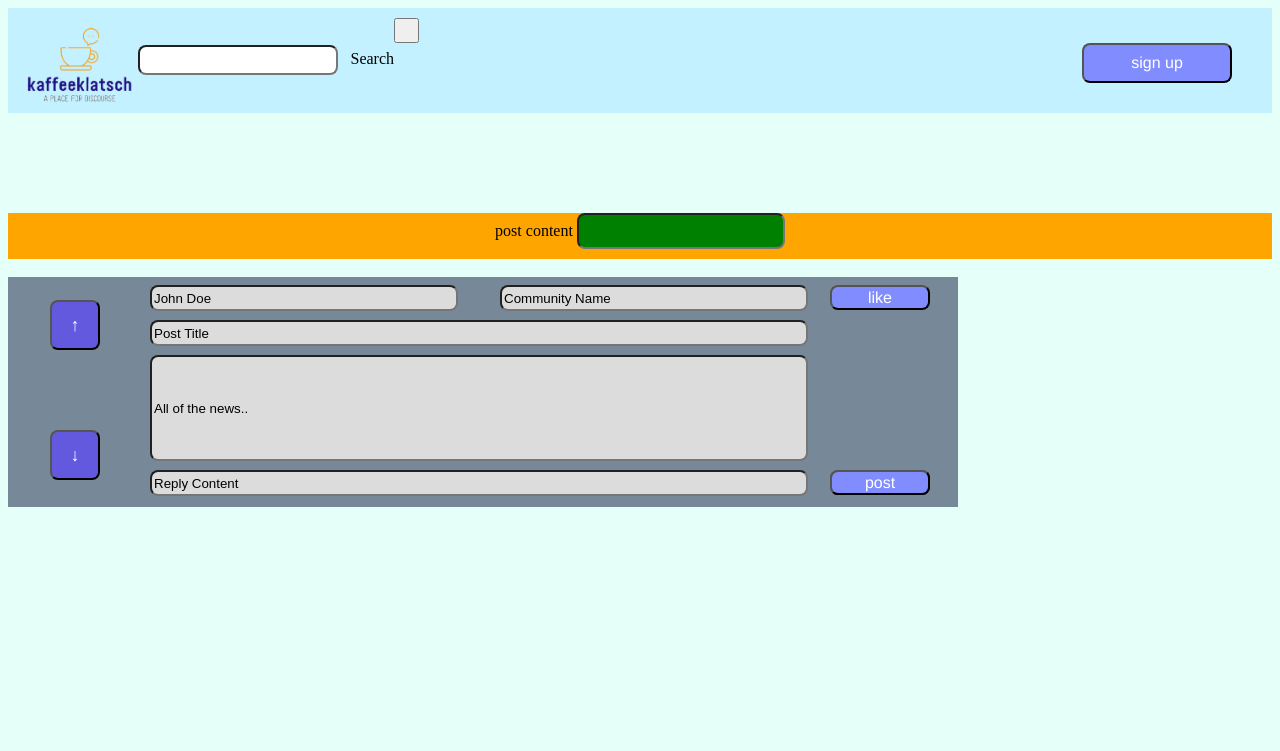
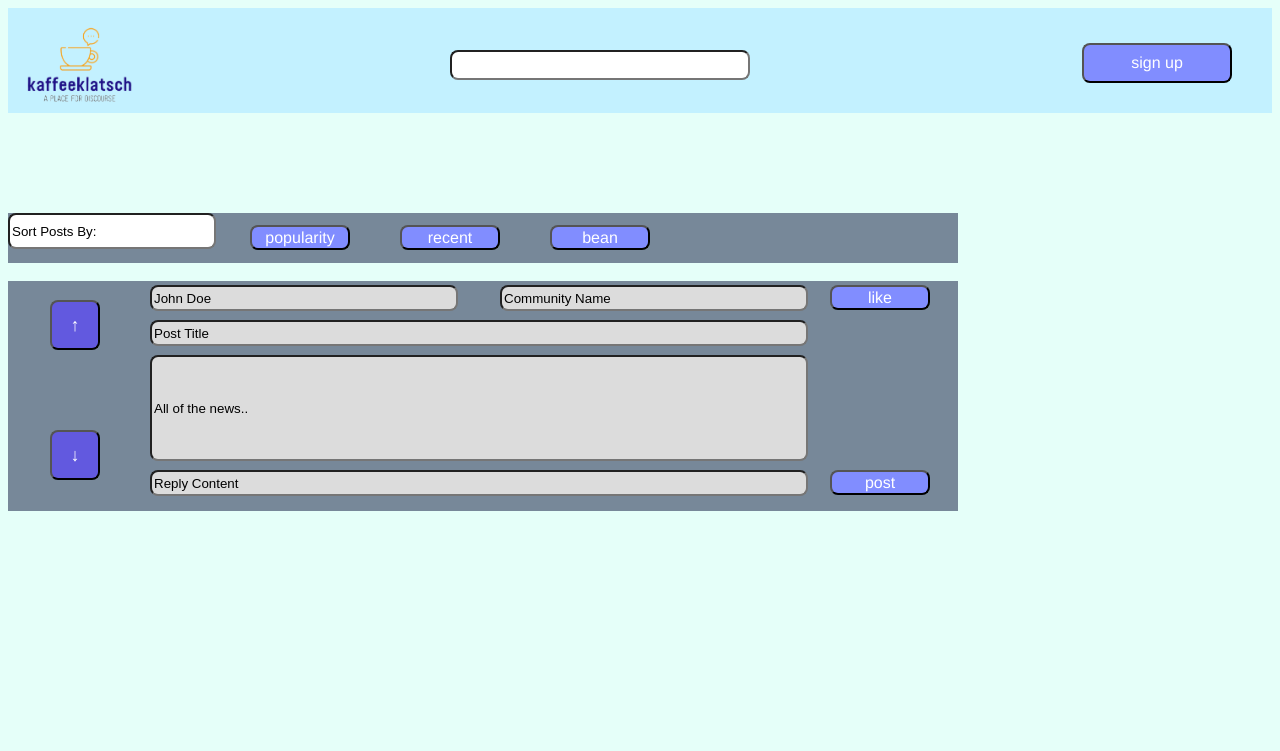
Before and after one commit to PFSDevTeam/kaffeeklatsch, a Flask app: page /feed in a window 1280 px wide. Shown: the top 751 px of the page. Run offline with Flask 2, Linux system fonts and the light colour scheme; some libraries are stand-ins or nearby versions.

Commit message:
worked a bit on the rating buttons

```diff
--- a/forms/PostForm.py
+++ b/forms/PostForm.py
@@ -2,6 +2,8 @@ from flask_wtf import FlaskForm
 from wtforms import StringField, SubmitField
 
 class PostForm(FlaskForm):
-    x = 'post content'
-    postContent = StringField(x)
-    post = SubmitField('post')
+    x = 'Sort Posts By:'
+    postContent = StringField('sort', default='Sort Posts By: ')
+    popularity = SubmitField('popularity')
+    recent = SubmitField('recent')
+    bean = SubmitField('bean')
--- a/static/css/make_post.css
+++ b/static/css/make_post.css
@@ -1,10 +1,49 @@
 .make-post-wrapper {
     display: inline-block;
-    background-color: orange;
-    width: 100%;
-    text-align: center;
+    background-color: lightslategray;
+    width: 950px;
+    height: 50px;
 }
 
 #postContent {
-    background-color: green;
+    left: 20px;
 }
+
+#popularity {
+    width: 100px;
+    height: 25px;
+    position: absolute;
+    top: 225px;
+    left: 250px;
+    border-radius: 8px;
+    background-color: #818DFF;
+    font-family: "Helvetica Neue", "Arial", sans-serif;
+    font-size: medium;
+    color: white;
+}
+
+#recent {
+    width: 100px;
+    height: 25px;
+    position: absolute;
+    top: 225px;
+    left: 400px;
+    border-radius: 8px;
+    background-color: #818DFF;
+    font-family: "Helvetica Neue", "Arial", sans-serif;
+    font-size: medium;
+    color: white;
+}
+
+#bean {
+    width: 100px;
+    height: 25px;
+    position: absolute;
+    top: 225px;
+    left: 550px;
+    border-radius: 8px;
+    background-color: #818DFF;
+    font-family: "Helvetica Neue", "Arial", sans-serif;
+    font-size: medium;
+    color: white;
+}
--- a/static/css/post.css
+++ b/static/css/post.css
@@ -1,7 +1,7 @@
 .make-something-wrapper {
     display: inline-block;
     background-color: lightslategray;
-    top: 280px;
+    top: 300px;
     width: 950px;
     height: 230px;
 }
--- a/templates/feed.html
+++ b/templates/feed.html
@@ -3,12 +3,8 @@
 <!--search bar goes here-->
 <div class="input-group">
     <div class="form-outline" style="float: left;">
-        <input id="search-input" type="search" id="form1" class="form-control" />
-        <label class="form-label" for="form1" style=" font-size: medium;">Search</label>
+        <input id="search-input" type="search" id="form1" class="form-control" style="position: absolute; top: 50px; left: 450px; width: 300px;" />
     </div>
-    <button id="search-button" type="button" class="btn btn-primary" style="float: left; width: 25px; height: 25px;">
-    <i class="fas fa-search"></i>
-  </button>
 </div>
 {% endblock %} {% block body %}
 <div class="page">
@@ -18,9 +14,7 @@
         <div>
             <!--float the post form at the top-->
             <form method="POST">
-                {{ postTemplate.make_post(postForm) }}
-                <br></br>
-                {{ replyTemplate.post(replyForm) }}
+                {{ postTemplate.make_post(postForm) }} <br></br> {{ replyTemplate.post(replyForm) }}
             </form>
             <!--display the available posts below-->
             <!--post loop-->
--- a/templates/make_post.html
+++ b/templates/make_post.html
@@ -1,6 +1,6 @@
 {% macro make_post(postForm) %}
 <link rel="stylesheet" href="{{ url_for('static', filename='css/make_post.css') }}" />
 <div class="make-post-wrapper">
-    {{ postForm.postContent.label() }} {{ postForm.postContent(class="post-content") }} {{ postForm.post() }}
+    {{ postForm.postContent(class="post-content") }} {{ postForm.popularity() }}{{ postForm.recent() }}{{ postForm.bean() }}
 </div>
 {% endmacro %}
```
